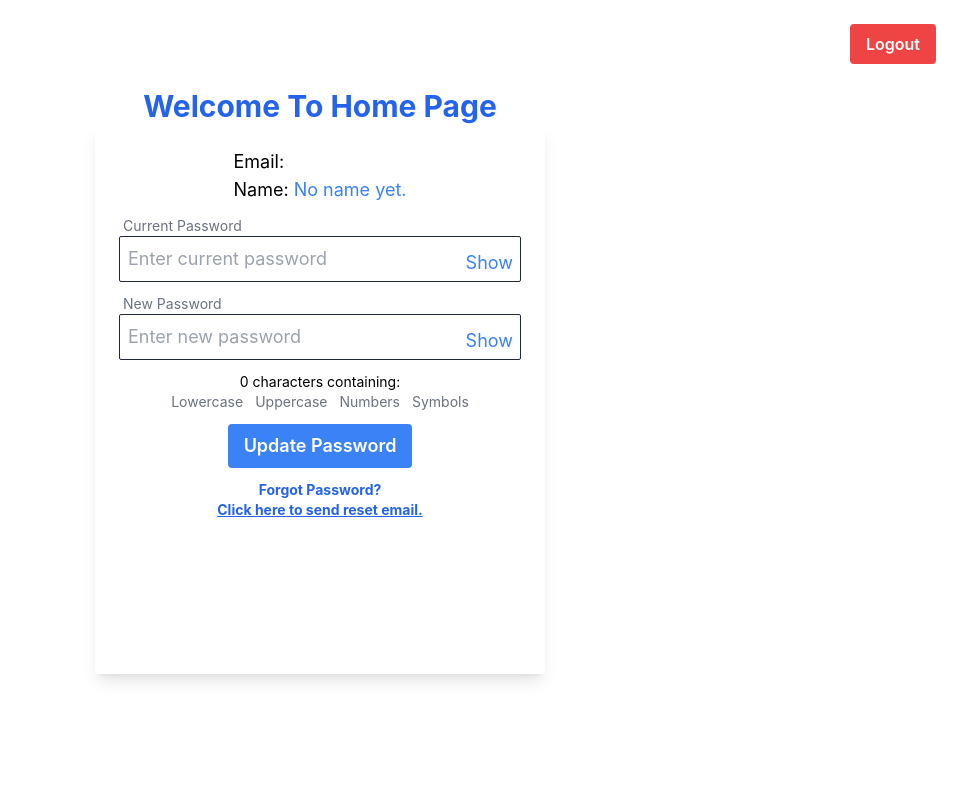
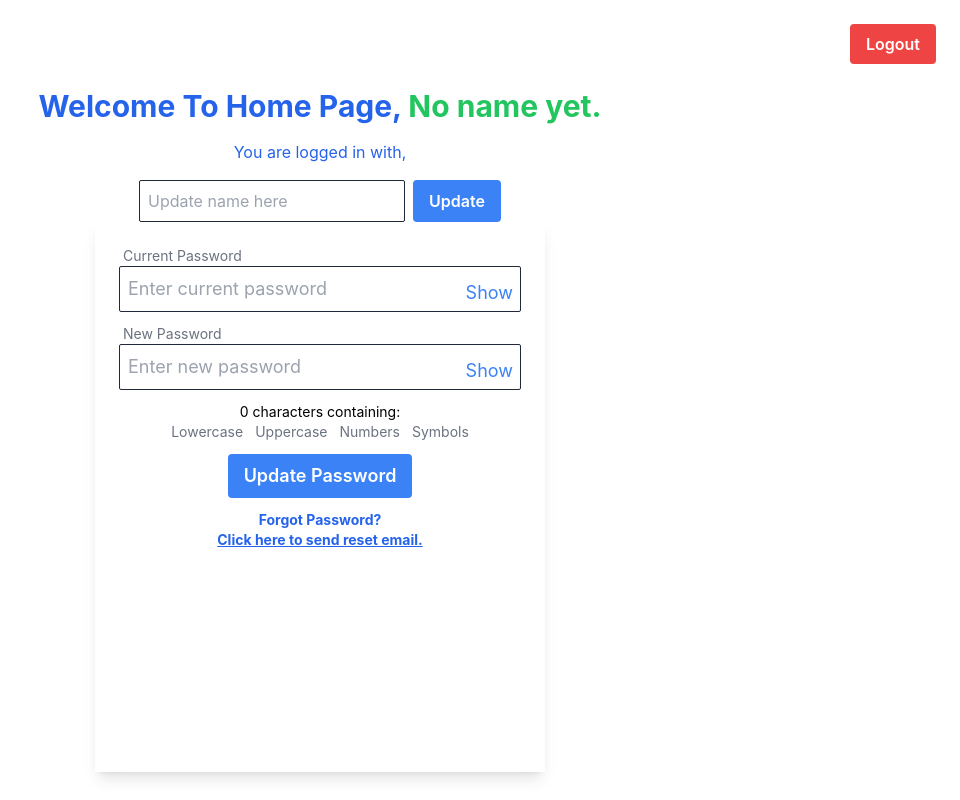
Before and after one commit to chanmyaephonehein/sunderland, a React (Create React App) app in the folder frontend/: page / in a window 1280 px wide. Shown: the whole page, without its empty margins (320-1280 px from the left). Built offline with nearby package versions, Linux system fonts and the light colour scheme; sample sign-in values are in the browser's storage.

Commit message:
update name

```diff
--- a/frontend/src/App.jsx
+++ b/frontend/src/App.jsx
@@ -16,6 +16,7 @@ const App = () => {
     colorClass: "",
   });
 
+  const [editName, setEditName] = useState("");
   const [upper, setUpper] = useState(false);
   const [lower, setLower] = useState(false);
   const [num, setNum] = useState(false);
@@ -151,6 +152,31 @@ const App = () => {
       alert("Fill both old and new password with at least 8.");
     }
   };
+
+  const updateName = async () => {
+    if (editName.length > 0) {
+      setStoredData({ ...storedData, name: editName });
+      const response = await fetch("http://localhost:5000/update-name", {
+        method: "PUT",
+        headers: {
+          "Content-Type": "application/json",
+          Authorization: `Bearer ${accessToken}`,
+        },
+        body: JSON.stringify({ email: storedData.email, name: editName }),
+      });
+      setEditName("");
+
+      if (response.ok) {
+        const message = await response.text();
+        alert(message);
+      } else {
+        const errorMessage = await response.text();
+        alert(errorMessage);
+      }
+    } else {
+      alert("Fill the name input area to proceed");
+    }
+  };
   const handleForgotPassword = async () => {
     setShowDialog(true);
   };
@@ -226,26 +252,35 @@ const App = () => {
           Logout
         </button>
       </div>
-      <div className="flex flex-col justify-center items-center ">
-        <p className="font-bold text-3xl text-blue-600">Welcome To Home Page</p>
+      <div className="flex flex-col justify-center items-center gap-4">
+        <p className="font-bold text-3xl text-blue-600">
+          Welcome To Home Page,{" "}
+          <span className="text-green-500">
+            {accessToken && storedData.name ? storedData.name : "No name yet."}
+          </span>{" "}
+        </p>
+        <p className=" text-md text-blue-600">
+          You are logged in with,{" "}
+          <span className="text-green-500">
+            {accessToken && storedData.email}
+          </span>
+        </p>
+      </div>{" "}
+      <div className="flex mt-4 gap-2">
+        <input
+          value={editName}
+          className="border border-gray-800 rounded-sm p-2 focus:outline-none focus:ring-2 focus:ring-blue-500 w-full"
+          placeholder="Update name here"
+          onChange={(e) => setEditName(e.target.value)}
+        />
+        <button
+          onClick={updateName}
+          className="bg-blue-500 text-white font-semibold py-2 px-4 rounded hover:bg-blue-600 focus:outline-none focus:ring-2 focus:ring-blue-500 focus:ring-opacity-50"
+        >
+          Update
+        </button>
       </div>
       <div className="gap-3 shadow-lg w-[450px] h-[550px] flex flex-col items-center text-lg p-6">
-        <div>
-          <p>
-            <span>Email: </span>
-            <span className="text-blue-500">
-              {accessToken && storedData.email}
-            </span>
-          </p>
-          <p>
-            <span>Name: </span>
-            <span className="text-blue-500">
-              {accessToken && storedData.name
-                ? storedData.name
-                : "No name yet."}
-            </span>
-          </p>
-        </div>
         <div className="relative w-full">
           <p className="flex justify-start text-gray-500 text-sm pl-1">
             Current Password
```
